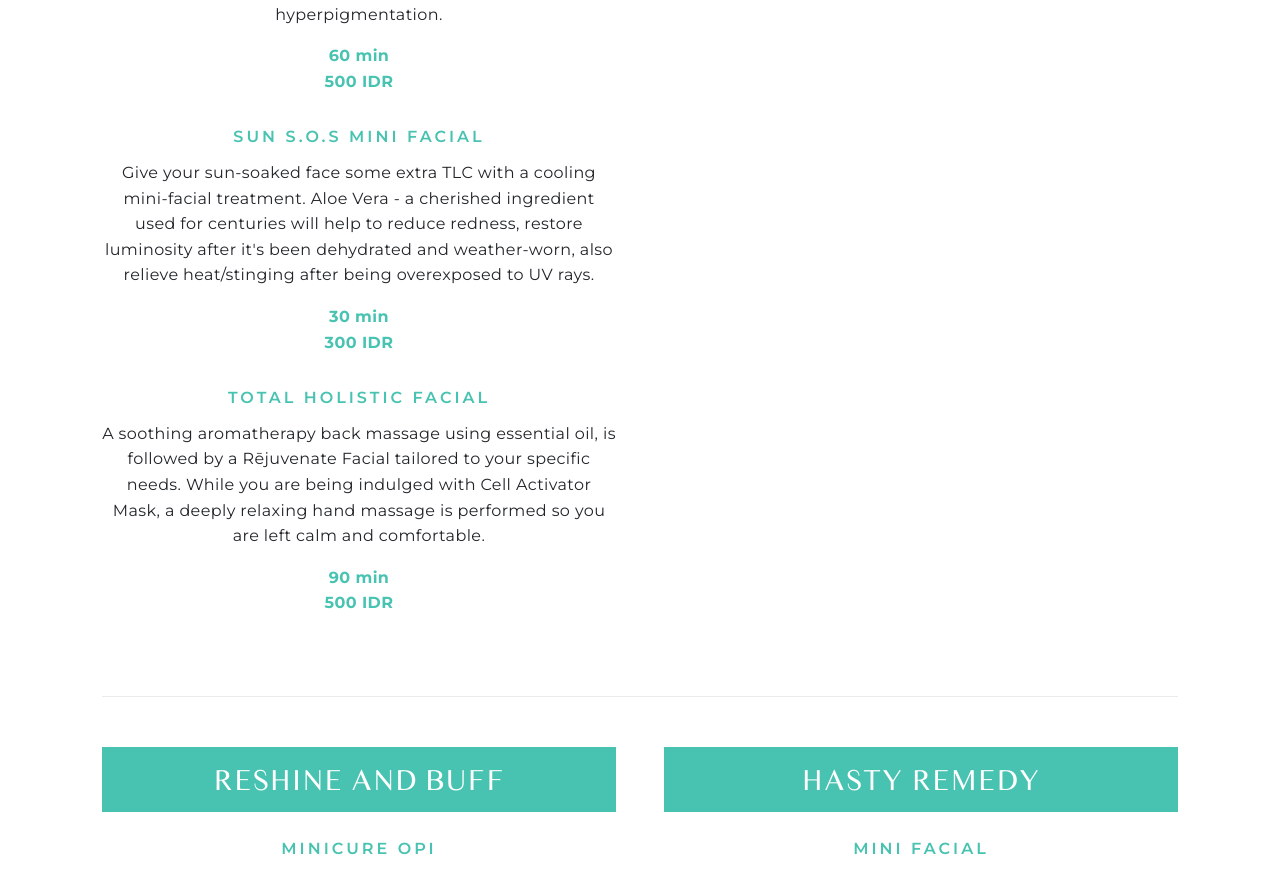
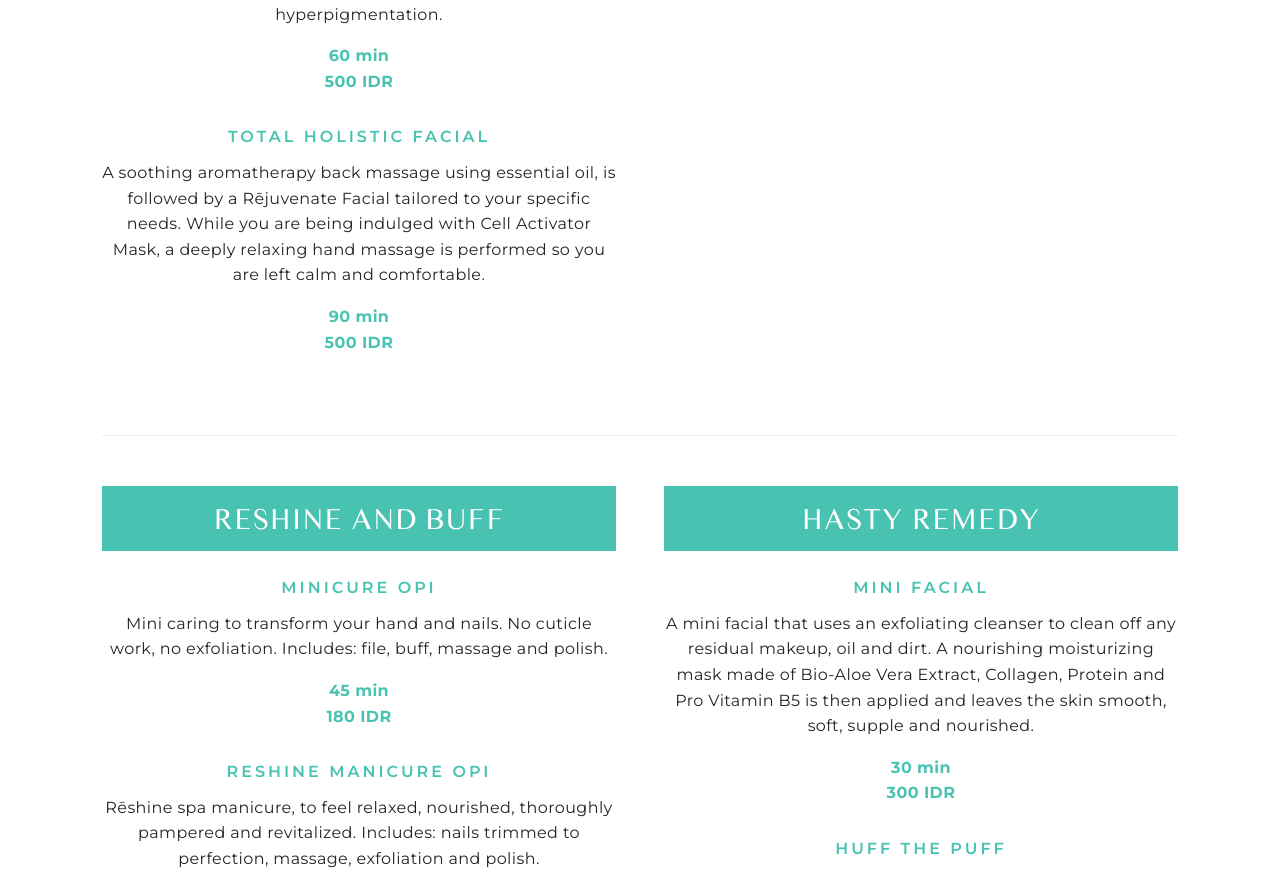
Before and after one commit to aldipee/redayspa, a Next.js app: page /treatment-menu in a window 1280 px wide. Shown: the part 3646-4522 px from the top of the page. Built offline with nearby package versions, Linux system fonts and the light colour scheme.

Commit message:
add anti aging facial

```diff
--- a/pages/treatment-menu.js
+++ b/pages/treatment-menu.js
@@ -292,17 +292,6 @@ export default function Home() {
                           60 min
                           <br />
                           500 IDR
-                        </p>
-                      </div>
-                      <div className='text-center mb30'>
-                        <div className='sm-heading'>SUN S.O.S MINI FACIAL</div>
-                        <p>
-                          Give your sun-soaked face some extra TLC with a cooling mini-facial treatment. Aloe Vera - a cherished ingredient used for centuries will help to reduce redness, restore luminosity after it's been dehydrated and weather-worn, also relieve heat/stinging after being overexposed to UV rays.
-                        </p>
-                        <p className='font-bold green'>
-                          30 min
-                          <br />
-                          300 IDR
                         </p>
                       </div>
                       <div className='text-center mb30'>
```
